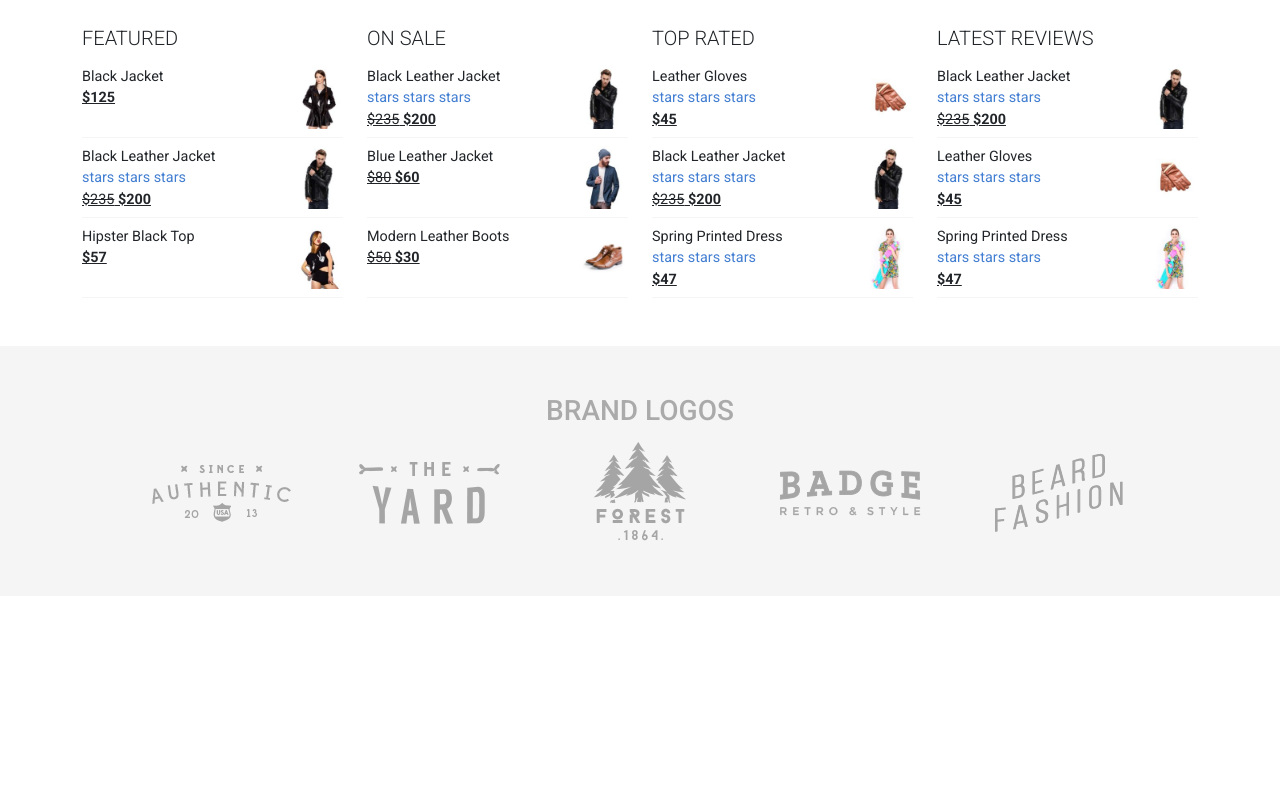
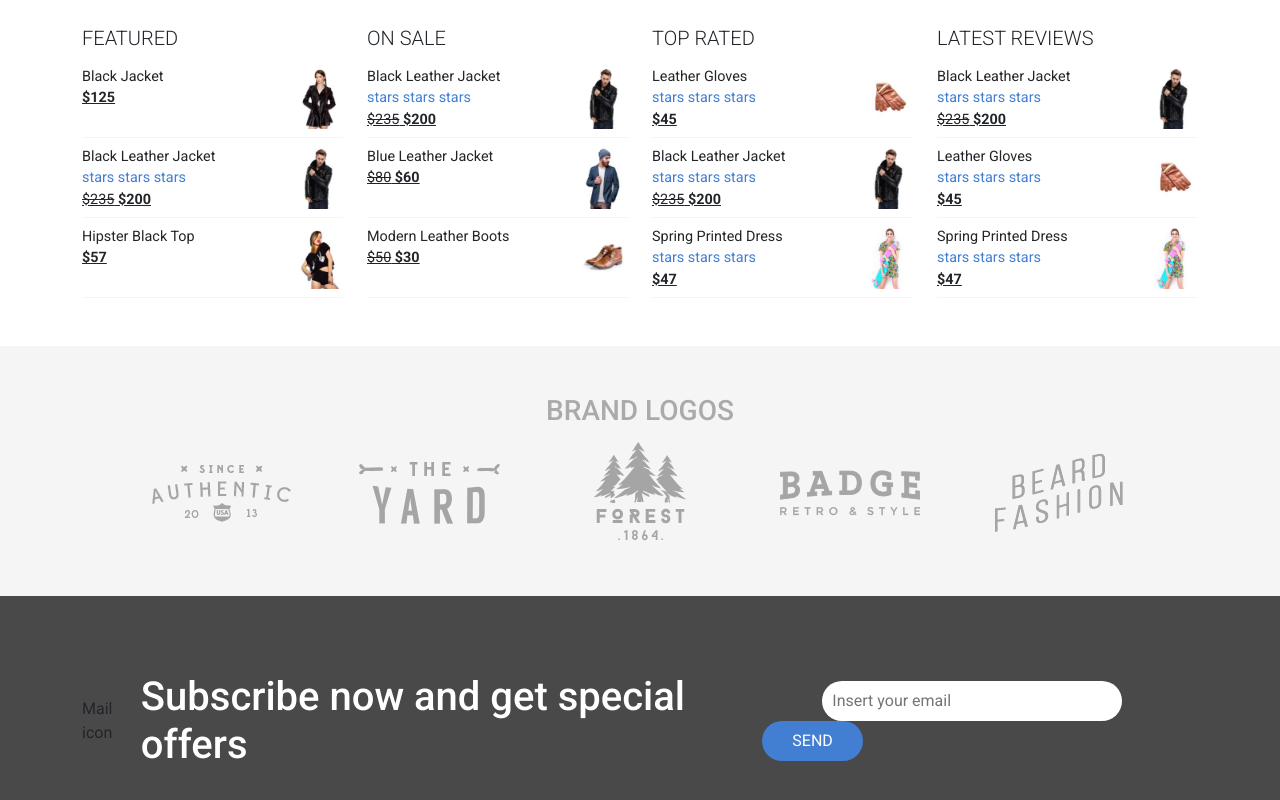
Before and after one commit to patrictobola/proj-html-vuejs, a Vue app: page / in a window 1280 px wide. Shown: the part 4923-5723 px from the top of the page. Before the commit the page ends 5537 px from the top, so only its background shows below. Built offline with nearby package versions, Linux system fonts and the light colour scheme.

Commit message:
subscribe form done

```diff
--- a/src/App.vue
+++ b/src/App.vue
@@ -15,6 +15,7 @@ export default {
 <template>
   <AppHeader />
   <AppMain />
+  <AppFooter />
 </template>
 
 <style lang="scss">
--- a/src/components/AppFooter.vue
+++ b/src/components/AppFooter.vue
@@ -1,7 +1,18 @@
 <script>
-
+import SubscribeNow from './footer/SubscribeNow.vue';
+export default {
+    components: {
+        SubscribeNow,
+    }
+}
 </script>
 
-<template></template>
+<template>
+    <SubscribeNow />
+</template>
 
 <style></style>
+
+
+
+<!-- #2b2e32  -->
--- /dev/null
+++ b/src/components/footer/SubscribeNow.vue
@@ -0,0 +1,47 @@
+<script></script>
+<template>
+    <section>
+        <div class="h-100 container d-flex justify-content-evenly align-items-center">
+            <div>Mail icon</div>
+            <div>
+                <h1>Subscribe now and get special offers</h1>
+            </div>
+            <div>
+                <form action="submit">
+                    <input type="email" placeholder="Insert your email">
+                    <button>SEND</button>
+                </form>
+            </div>
+        </div>
+    </section>
+</template>
+<style lang="scss" scoped>
+@import '../../scss/variables';
+
+section {
+    background-color: $dark-gray;
+    height: 250px;
+}
+
+h1 {
+    color: $white;
+    margin: 0;
+}
+
+input {
+    border-radius: 20px;
+    border: 0;
+    padding: 8px 10px;
+    width: 300px;
+    margin-left: 80px;
+}
+
+button {
+    border-radius: 20px;
+    margin-left: 20px;
+    color: $white;
+    background-color: $blue;
+    border: 0;
+    padding: 8px 30px;
+}
+</style>
```
